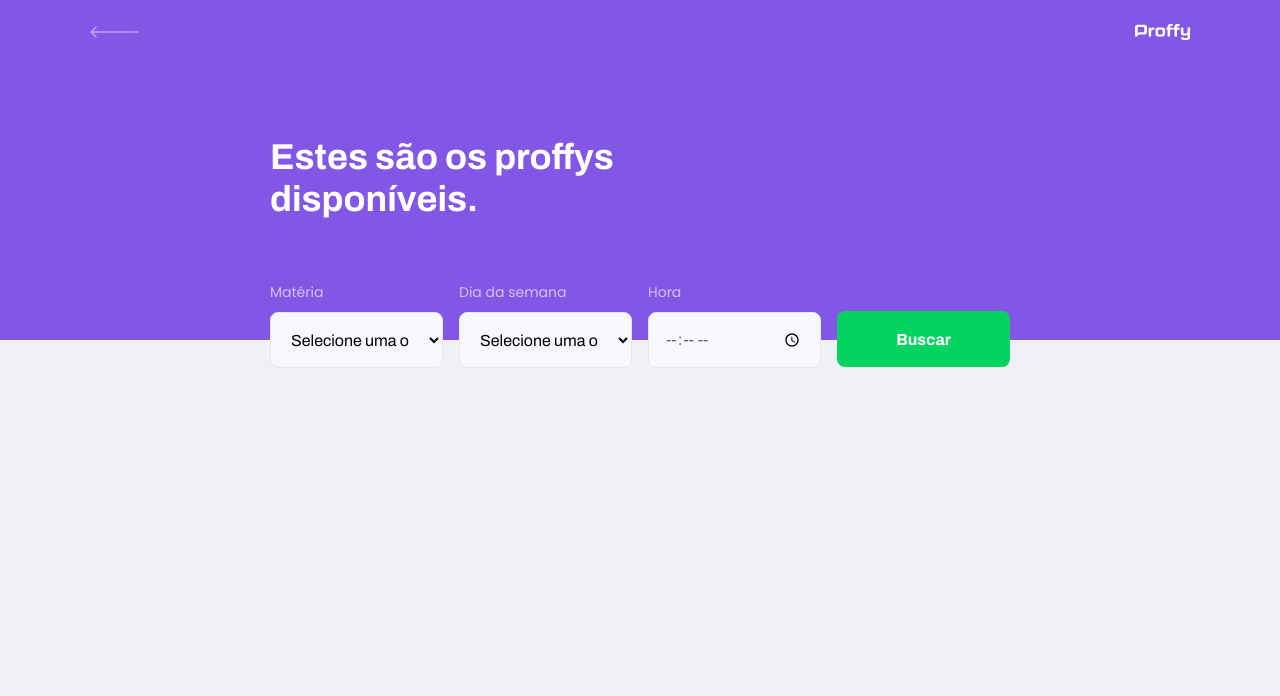
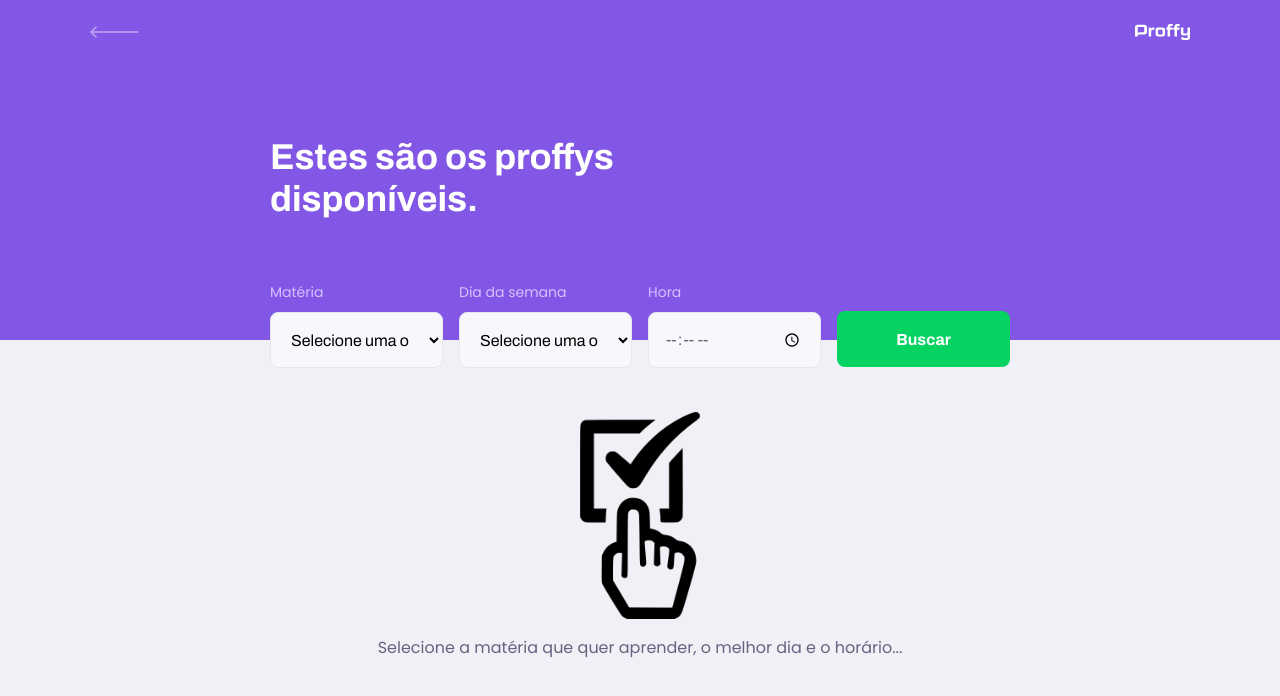
Before and after one commit to MarthinKorb/ProffyWeb, a React (Create React App) app: page /study in a window 1280 px wide. Shown: the top 696 px of the page. Built offline with nearby package versions, Linux system fonts and the light colour scheme.

Commit message:
Adding warning

```diff
--- a/src/components/TeacherItem/index.tsx
+++ b/src/components/TeacherItem/index.tsx
@@ -1,7 +1,8 @@
 import React from 'react';
 
+import api from '../../services/api';
+
 import whatsappIcon from '../../assets/images/icons/whatsapp.svg';
-import api from '../../services/api';
 
 import './styles.css';
 
@@ -23,7 +24,7 @@ const TeacherItem: React.FC<TeacherItemProps> = ({ teacher }) => {
         api.post('/connections', {
             user_id: teacher.id,
         });
-        console.log('Nova conexão criada!')
+        //console.log('Nova conexão criada!')
     }
     return (
         <article className="teacher-item">
--- a/src/pages/TeacherForm/index.tsx
+++ b/src/pages/TeacherForm/index.tsx
@@ -75,24 +75,28 @@ function TeacherForm() {
                             name="name"
                             label="Nome completo"
                             value={name}
+                            placeholder="Ex: João da Silva"
                             onChange={(e) => { setName(e.target.value) }}
                         />
                         <Input
                             name="avatar"
                             label="Avatar"
                             value={avatar}
+                            placeholder="Ex: https://myAvatar_url"
                             onChange={(e) => { setAvatar(e.target.value) }}
                         />
                         <Input
                             name="whatsapp"
                             label="Whatsapp"
                             value={whatsapp}
+                            placeholder="Ex: 51999999999"
                             onChange={(e) => { setWhatsapp(e.target.value) }}
                         />
                         <Textarea
                             name="bio"
                             label="Biografia"
                             value={bio}
+                            placeholder="Ex: Professor de ..."
                             onChange={(e) => { setBio(e.target.value) }}
                         />
 
@@ -123,6 +127,11 @@ function TeacherForm() {
                             name="cost"
                             label="Custo da sua hora por aula"
                             value={cost}
+                            placeholder="Ex: 50"
+                            type="number"
+                            min="0"
+                            max="1000"
+                            step="5"
                             onChange={(e) => { setCost(e.target.value) }}
                         />
 
--- a/src/pages/TeacherList/index.tsx
+++ b/src/pages/TeacherList/index.tsx
@@ -4,12 +4,18 @@ import TeacherItem from '../../components/TeacherItem';
 import Input from '../../components/Input';
 import Select from '../../components/Select';
 
+import api from '../../services/api';
 import './styles.css';
-import api from '../../services/api';
+
+import memeImg from '../../assets/images/meme.png';
+import chooseImg from '../../assets/images/choose.png';
 
 function TeacherList() {
 
     const [teachers, setTeachers] = useState([]);
+    const [isThereTeacher, setIsThereTeacher] = useState(true);
+    const [loading, setLoading] = useState(true);
+    const [isEmpty, setIsEmpty] = useState(true);
 
     const [subject, setSubject] = useState('');
     const [week_day, setWeekDay] = useState('');
@@ -25,8 +31,14 @@ function TeacherList() {
                 time,
             }
         });
-        console.log(response.data)
         setTeachers(response.data);
+        setIsEmpty(false);
+
+        if(response.data.length < 1){
+            setIsThereTeacher(false);
+        } else {
+            setIsThereTeacher(true);
+        }
     }
     return (
         <div id="page-teacher-list" className="container">
@@ -75,9 +87,32 @@ function TeacherList() {
             </PageHeader>
 
             <main>
+                {isEmpty &&
+                    <div className="warning" style={{
+                        display: 'flex',
+                        alignItems: 'center',
+                        justifyContent: 'center',
+                        marginTop: 40
+                    }}>
+                        <img src={chooseImg} alt=""/>
+                        <span>Selecione a matéria que quer aprender, o melhor dia e o horário... </span>
+                    </div>
+                }
                 {teachers && teachers.map(teacher => (
                     <TeacherItem key={teacher['id']} teacher={teacher} />
                 ))}
+                {!isThereTeacher &&
+                    <div className="warning" style={{
+                        display: 'flex',
+                        alignItems: 'center',
+                        justifyContent: 'center',
+                        marginTop: 40
+                    }}>
+                        <img src={memeImg} alt=""/>
+                        <h2>Ops...</h2>
+                        <span>There is no Teacher available...</span>
+                    </div>
+                }
             </main>
         </div>
     );
--- a/src/pages/TeacherList/styles.css
+++ b/src/pages/TeacherList/styles.css
@@ -5,7 +5,6 @@
 
 #search-teachers {
     margin-top: 3.2rem;
-    ;
 }
 
 #search-teachers label {
@@ -35,7 +34,17 @@
 
 #page-teacher-list main {
     margin: 3.2rem auto;
-    width: 90%;
+    width: 100%;
+}
+
+.warning {
+    flex-direction: column;
+    font-size: 700 2.4rem Archivo;
+    padding-bottom: 10rem;
+}
+.warning img {
+    max-width: 8rem;
+    margin-bottom: 1.6rem;
 }
 
 @media(min-width: 700px) {
@@ -59,4 +68,11 @@
         max-width: 740px;
         margin: 0 auto;
     }
+    .warning {
+        flex-direction: column;
+    }
+    .warning img{
+        max-width: 12rem;
+        margin-bottom: 1.6rem;
+    }
 }
```
Also changed, not shown: src/assets/images/choose.png (added), src/assets/images/meme.png (added).
